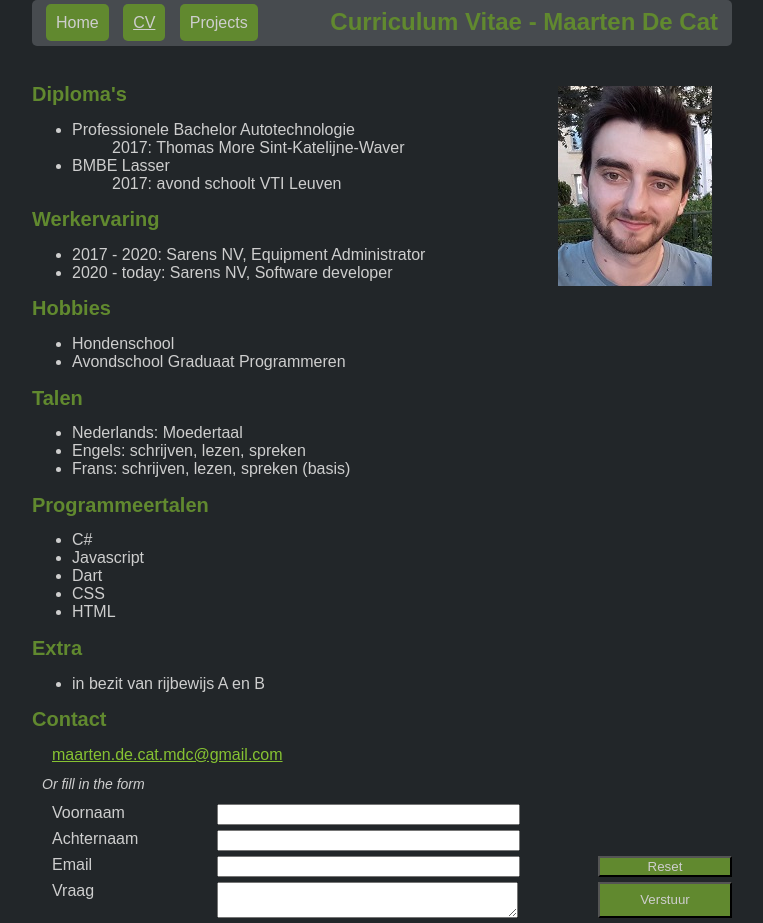
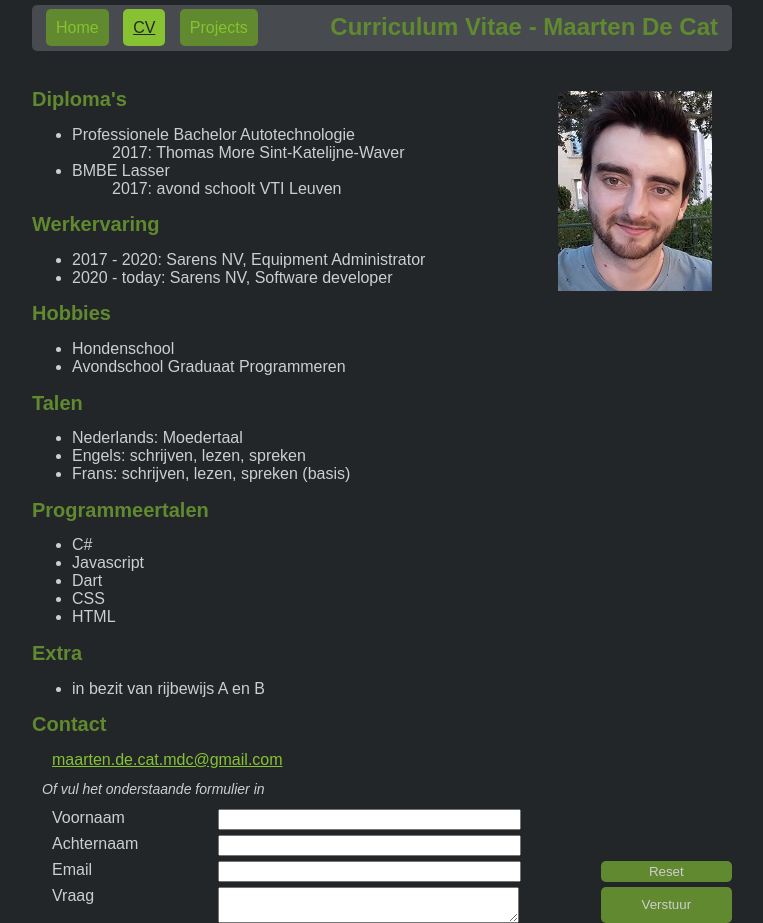
Before and after one commit to MaartenDC210/Opdracht_Portfolio, a plain HTML site: page cv.html in a window 1280 px wide. Shown: the whole page, without its empty margins (258-1021 px from the left). Drawn offline with Linux system fonts and the light colour scheme.

Commit message:
final updates

```diff
--- a/css/styles.css
+++ b/css/styles.css
@@ -46,6 +46,7 @@ table, th, tr, td{
 nav{
 	background-color: #474b4f;
 	padding: 14px;
+	margin-top: 5px;
 	margin-bottom: 20px;
 	border-radius: 5px;
 }
@@ -60,11 +61,15 @@ nav a{
 	text-decoration: none;
 	border-radius: 5px;
 }
-nav a:link{
-	color: #cecece;
+nav a:hover{
+	background-color: #86C232;
+	color: #222629;
 }
 nav a:visited{
 	color: #cecece;
+}
+nav a:visited:hover{
+	color: #222629;
 }
 a:link{
 	color:#86C232;
@@ -90,10 +95,9 @@ nav h1{
 	margin: auto;
 }
 #btnvisited{
-
-	color: #cecece;
+	color: #222629;
+	background-color: #86C232;
 	text-decoration: underline;
-	/* font-weight: bold; */
 }
 .center {
   margin: auto;
@@ -152,9 +156,17 @@ form label{
 	grid-row: 4;
 }
 form button{
-	float: right;
+
 	color: #cecece;
 	background-color: #61892f;
+	border: none;
+	border-radius: 5px;
+	display: inline-block;
+	cursor: pointer;
+}
+form button:hover{
+	background-color: #86C232;
+	color: #222629;
 }
 .resetBtn{
 	grid-column: 3;
@@ -163,4 +175,5 @@ form button{
 .submitBtn{
 	grid-column: 3;
 	grid-row: 4;
+
 }
--- a/cv.html
+++ b/cv.html
@@ -20,13 +20,6 @@
       />
     </figure>
     <br />
-    <!-- <h2 style="margin-top: 0px">Contact</h2>
-    <div style="margin-left: 20px">
-      <a href="mailto:maarten.de.cat.mdc@gmail.com"
-        >maarten.de.cat.mdc@gmail.com</a
-      >
-    </div> -->
-
     <div>
       <h2 style="margin-top: 0px">Diploma's</h2>
       <ul>
@@ -85,7 +78,7 @@
 					>maarten.de.cat.mdc@gmail.com</a
 				>
 			</div>
-			<p><em>Or fill in the form</em></p>
+			<p><em>Of vul het onderstaande formulier in</em></p>
       <form action="https://formsubmit.co/maarten.de.cat.mdc@gmail.com" method="POST">
 				<input type="hidden" name="_subject" value="Submission Portfolio Website">
 				<input type="text" name="_honey" style="display:none">
```
Also changed, not shown: index.html (+1 -1 lines), projects.html (+0 -2 lines). Lines whose indentation alone changed are shown as unchanged.
